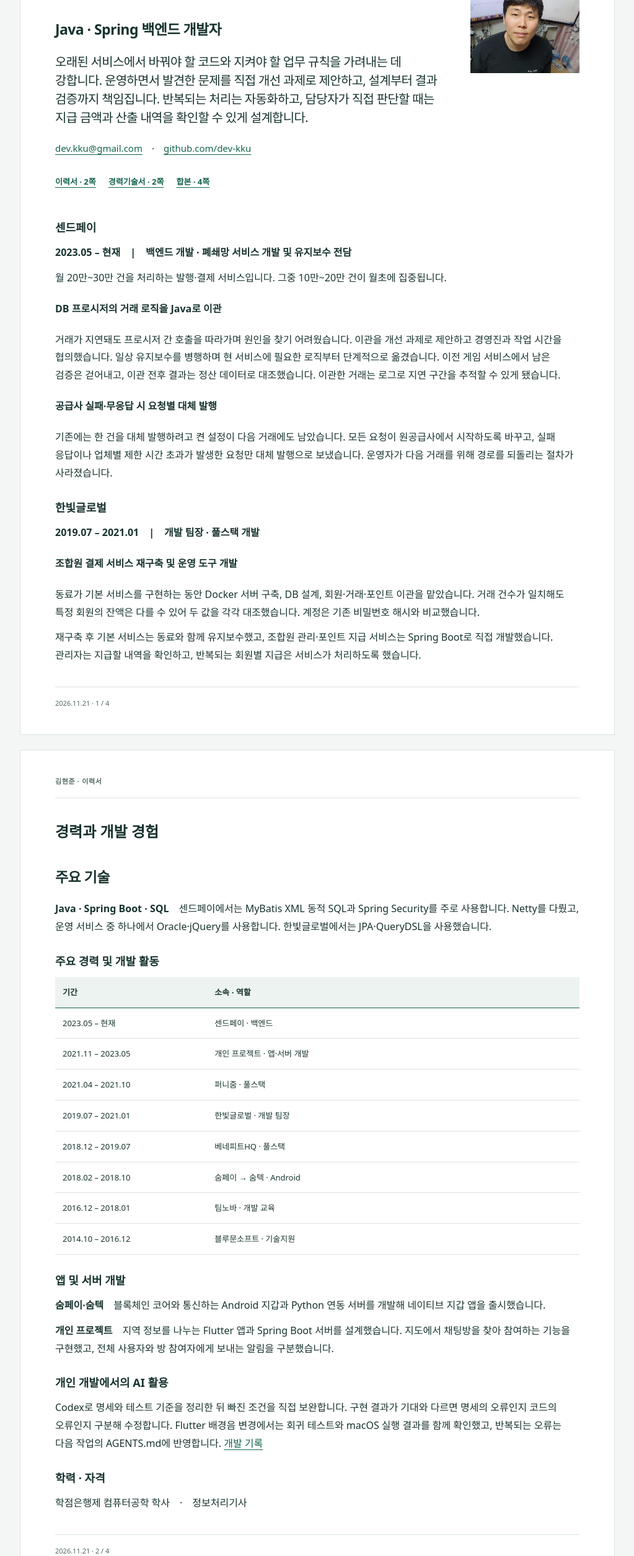
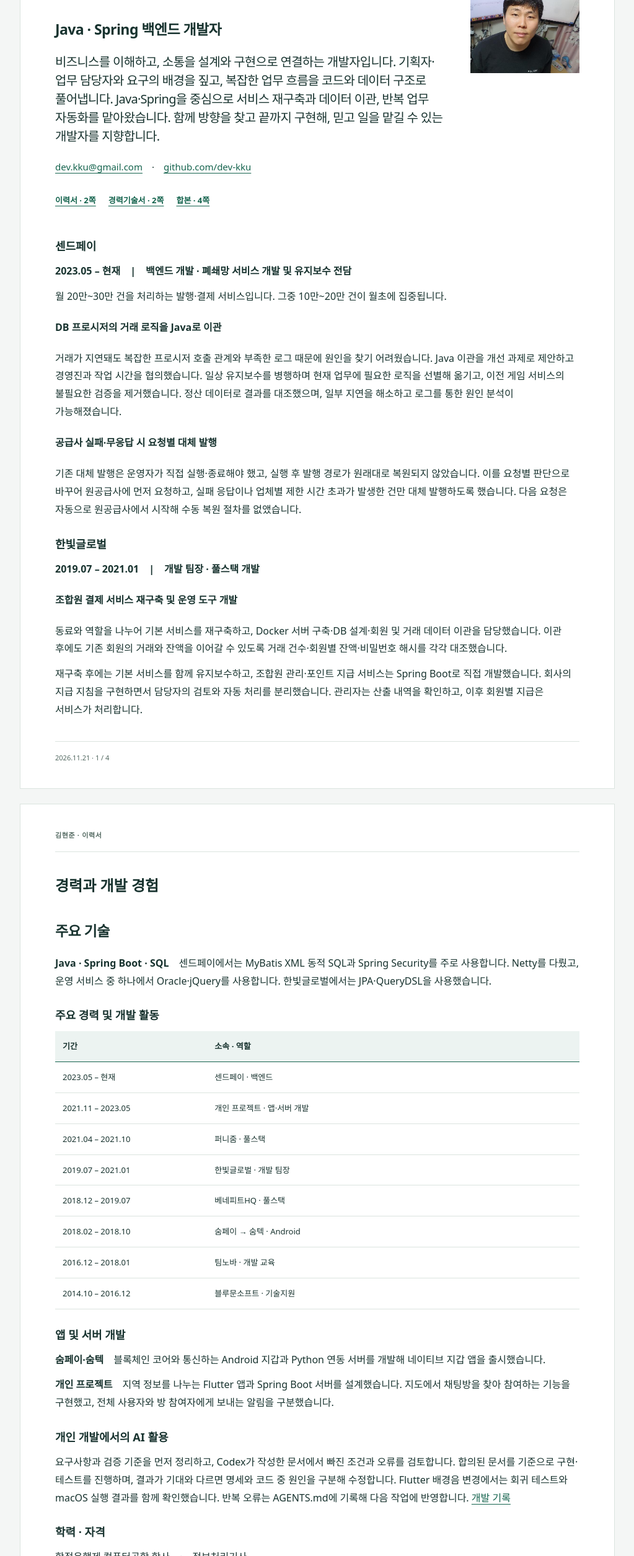
Before and after one commit to dev-kku/dev-kku, a plain HTML site: page index.html in a window 1280 px wide. Shown: the part 289-2800 px from the top of the page at 62% size, without its empty margins (128-1151 px from the left). Drawn offline with Linux system fonts and the light colour scheme; a web font is replaced by a local one.

Commit message:
docs: connect business communication with project outcomes

```diff
--- a/index.html
+++ b/index.html
@@ -80,7 +80,7 @@
   .hero>div>p:first-of-type { font-size:18px; }
   .downloads { gap:8px 16px; }
 }
-</style><a class="skip-link" href="#page-1">본문으로 이동</a><nav aria-label="이력서 탐색"><a class="nav-name" href="#page-1">김현준 <span>Java / Spring</span></a><a href="#page-2">경력</a><a href="#page-3">프로젝트</a><a href="#ai-workflow">AI 활용</a><a class="download" href="resume.pdf">PDF 내려받기 ↗</a></nav><main><section class="sheet" id="page-1"><header class="running">김현준 · 이력서</header><div class="body"><div class="hero"><div><h1>김현준</h1><h2>Java · Spring 백엔드 개발자</h2><p>오래된 서비스에서 바꿔야 할 코드와 지켜야 할 업무 규칙을 가려내는 데 강합니다. 운영하면서 발견한 문제를 직접 개선 과제로 제안하고, 설계부터 결과 검증까지 책임집니다. 반복되는 처리는 자동화하고, 담당자가 직접 판단할 때는 지급 금액과 산출 내역을 확인할 수 있게 설계합니다.</p><p><a href="mailto:dev.kku@gmail.com">dev.kku@gmail.com</a>　·　<a href="https://github.com/dev-kku">github.com/dev-kku</a></p><p class="downloads"><a href="resume-short.pdf">이력서 · 2쪽</a><a href="career.pdf">경력기술서 · 2쪽</a><a href="resume.pdf">합본 · 4쪽</a></p></div><img alt="김현준 프로필 사진" height="176" src="assets/profile.jpg" width="176"/></div>
+</style><a class="skip-link" href="#page-1">본문으로 이동</a><nav aria-label="이력서 탐색"><a class="nav-name" href="#page-1">김현준 <span>Java / Spring</span></a><a href="#page-2">경력</a><a href="#page-3">프로젝트</a><a href="#ai-workflow">AI 활용</a><a class="download" href="resume.pdf">PDF 내려받기 ↗</a></nav><main><section class="sheet" id="page-1"><header class="running">김현준 · 이력서</header><div class="body"><div class="hero"><div><h1>김현준</h1><h2>Java · Spring 백엔드 개발자</h2><p>비즈니스를 이해하고, 소통을 설계와 구현으로 연결하는 개발자입니다. 기획자·업무 담당자와 요구의 배경을 짚고, 복잡한 업무 흐름을 코드와 데이터 구조로 풀어냅니다. Java·Spring을 중심으로 서비스 재구축과 데이터 이관, 반복 업무 자동화를 맡아왔습니다. 함께 방향을 찾고 끝까지 구현해, 믿고 일을 맡길 수 있는 개발자를 지향합니다.</p><p><a href="mailto:dev.kku@gmail.com">dev.kku@gmail.com</a>　·　<a href="https://github.com/dev-kku">github.com/dev-kku</a></p><p class="downloads"><a href="resume-short.pdf">이력서 · 2쪽</a><a href="career.pdf">경력기술서 · 2쪽</a><a href="resume.pdf">합본 · 4쪽</a></p></div><img alt="김현준 프로필 사진" height="176" src="assets/profile.jpg" width="176"/></div>
 
 
 
@@ -88,14 +88,14 @@
 <p><strong>2023.05 – 현재　|　백엔드 개발 · 폐쇄망 서비스 개발 및 유지보수 전담</strong></p>
 <p>월 20만~30만 건을 처리하는 발행·결제 서비스입니다. 그중 10만~20만 건이 월초에 집중됩니다.</p>
 <h4>DB 프로시저의 거래 로직을 Java로 이관</h4>
-<p>거래가 지연돼도 프로시저 간 호출을 따라가며 원인을 찾기 어려웠습니다. 이관을 개선 과제로 제안하고 경영진과 작업 시간을 협의했습니다. 일상 유지보수를 병행하며 현 서비스에 필요한 로직부터 단계적으로 옮겼습니다. 이전 게임 서비스에서 남은 검증은 걷어내고, 이관 전후 결과는 정산 데이터로 대조했습니다. 이관한 거래는 로그로 지연 구간을 추적할 수 있게 됐습니다.</p>
+<p>거래가 지연돼도 복잡한 프로시저 호출 관계와 부족한 로그 때문에 원인을 찾기 어려웠습니다. Java 이관을 개선 과제로 제안하고 경영진과 작업 시간을 협의했습니다. 일상 유지보수를 병행하며 현재 업무에 필요한 로직을 선별해 옮기고, 이전 게임 서비스의 불필요한 검증을 제거했습니다. 정산 데이터로 결과를 대조했으며, 일부 지연을 해소하고 로그를 통한 원인 분석이 가능해졌습니다.</p>
 <h4>공급사 실패·무응답 시 요청별 대체 발행</h4>
-<p>기존에는 한 건을 대체 발행하려고 켠 설정이 다음 거래에도 남았습니다. 모든 요청이 원공급사에서 시작하도록 바꾸고, 실패 응답이나 업체별 제한 시간 초과가 발생한 요청만 대체 발행으로 보냈습니다. 운영자가 다음 거래를 위해 경로를 되돌리는 절차가 사라졌습니다.</p>
+<p>기존 대체 발행은 운영자가 직접 실행·종료해야 했고, 실행 후 발행 경로가 원래대로 복원되지 않았습니다. 이를 요청별 판단으로 바꾸어 원공급사에 먼저 요청하고, 실패 응답이나 업체별 제한 시간 초과가 발생한 건만 대체 발행하도록 했습니다. 다음 요청은 자동으로 원공급사에서 시작해 수동 복원 절차를 없앴습니다.</p>
 <h3>한빛글로벌</h3>
 <p><strong>2019.07 – 2021.01　|　개발 팀장 · 풀스택 개발</strong></p>
 <h4>조합원 결제 서비스 재구축 및 운영 도구 개발</h4>
-<p>동료가 기본 서비스를 구현하는 동안 Docker 서버 구축, DB 설계, 회원·거래·포인트 이관을 맡았습니다. 거래 건수가 일치해도 특정 회원의 잔액은 다를 수 있어 두 값을 각각 대조했습니다. 계정은 기존 비밀번호 해시와 비교했습니다.</p>
-<p>재구축 후 기본 서비스는 동료와 함께 유지보수했고, 조합원 관리·포인트 지급 서비스는 Spring Boot로 직접 개발했습니다. 관리자는 지급할 내역을 확인하고, 반복되는 회원별 지급은 서비스가 처리하도록 했습니다.</p></div><footer>2026.11.21 · 1 / 4</footer></section><section class="sheet" id="page-2"><header class="running">김현준 · 이력서</header><div class="body"><h1>경력과 개발 경험</h1>
+<p>동료와 역할을 나누어 기본 서비스를 재구축하고, Docker 서버 구축·DB 설계·회원 및 거래 데이터 이관을 담당했습니다. 이관 후에도 기존 회원의 거래와 잔액을 이어갈 수 있도록 거래 건수·회원별 잔액·비밀번호 해시를 각각 대조했습니다.</p>
+<p>재구축 후에는 기본 서비스를 함께 유지보수하고, 조합원 관리·포인트 지급 서비스는 Spring Boot로 직접 개발했습니다. 회사의 지급 지침을 구현하면서 담당자의 검토와 자동 처리를 분리했습니다. 관리자는 산출 내역을 확인하고, 이후 회원별 지급은 서비스가 처리합니다.</p></div><footer>2026.11.21 · 1 / 4</footer></section><section class="sheet" id="page-2"><header class="running">김현준 · 이력서</header><div class="body"><h1>경력과 개발 경험</h1>
 <h2>주요 기술</h2>
 <p><strong>Java · Spring Boot · SQL</strong>　센드페이에서는 MyBatis XML 동적 SQL과 Spring Security를 주로 사용합니다. Netty를 다뤘고, 운영 서비스 중 하나에서 Oracle·jQuery를 사용합니다. 한빛글로벌에서는 JPA·QueryDSL을 사용했습니다.</p>
 <h3>주요 경력 및 개발 활동</h3>
@@ -145,7 +145,7 @@
 <p><strong>숨페이·숨텍</strong>　블록체인 코어와 통신하는 Android 지갑과 Python 연동 서버를 개발해 네이티브 지갑 앱을 출시했습니다.</p>
 <p><strong>개인 프로젝트</strong>　지역 정보를 나누는 Flutter 앱과 Spring Boot 서버를 설계했습니다. 지도에서 채팅방을 찾아 참여하는 기능을 구현했고, 전체 사용자와 방 참여자에게 보내는 알림을 구분했습니다.</p>
 <h3 id="ai-workflow">개인 개발에서의 AI 활용</h3>
-<p>Codex로 명세와 테스트 기준을 정리한 뒤 빠진 조건을 직접 보완합니다. 구현 결과가 기대와 다르면 명세의 오류인지 코드의 오류인지 구분해 수정합니다. Flutter 배경음 변경에서는 회귀 테스트와 macOS 실행 결과를 함께 확인했고, 반복되는 오류는 다음 작업의 AGENTS.md에 반영합니다. <a href="https://github.com/dev-kku/dev-kku/tree/main/development-notes">개발 기록</a></p>
+<p>요구사항과 검증 기준을 먼저 정리하고, Codex가 작성한 문서에서 빠진 조건과 오류를 검토합니다. 합의된 문서를 기준으로 구현·테스트를 진행하며, 결과가 기대와 다르면 명세와 코드 중 원인을 구분해 수정합니다. Flutter 배경음 변경에서는 회귀 테스트와 macOS 실행 결과를 함께 확인했습니다. 반복 오류는 AGENTS.md에 기록해 다음 작업에 반영합니다. <a href="https://github.com/dev-kku/dev-kku/tree/main/development-notes">개발 기록</a></p>
 <h3>학력 · 자격</h3>
 <p>학점은행제 컴퓨터공학 학사　·　정보처리기사</p></div><footer>2026.11.21 · 2 / 4</footer></section><section class="sheet" id="page-3"><header class="running">김현준 · 경력기술서</header><div class="body"><h1>센드페이</h1>
 <h2>거래 처리와 외부 공급사 연동</h2>
@@ -153,7 +153,7 @@
 <p>현재 MyBatis XML로 동적 SQL을 작성하며, Spring Security를 주력으로 사용합니다.</p>
 <h3>거래 처리의 Java 이관 범위</h3>
 <p>게임 포인트 시스템에서 출발한 코드에 현재 거래와 무관한 이용자 검증이 남아 있었습니다. 프로시저 호출을 그대로 옮기면 불필요한 작업과 복잡한 의존 관계까지 새 코드에 남게 됩니다. 기존 유지보수 일정 안에서 경영진과 이관 시간을 협의하고, 현재 거래에 필요한 로직을 선별해 옮겼습니다.</p>
-<p>이관 과정에서 따로 다룬 것은 정상 거래의 금액과 실패한 거래의 저장 범위입니다.</p>
+<p>업무 결과를 유지하면서 장애를 분석할 수 있도록, 정산 결과와 오류 시 데이터 처리 범위를 함께 검증했습니다.</p>
 <table>
 <thead>
 <tr>
@@ -177,7 +177,7 @@
 </tbody>
 </table>
 <h3>원공급사 무응답과 대체 발행</h3>
-<p>운영자가 수동으로 바꾸던 것은 서비스의 발행 경로였지만, 실제로 대체 발행이 필요한 단위는 실패한 요청 한 건이었습니다. 판단 단위를 요청으로 좁히고, 업체별 응답 제한 시간을 설정할 수 있게 했습니다.</p>
+<p>기존에는 운영자가 대체 발행을 직접 켜고 꺼야 했습니다. 이를 요청별 실패 처리로 바꾸어 다음 거래에 설정이 남는 문제를 해결하고, 공급사마다 응답 제한 시간을 설정할 수 있게 했습니다.</p>
 <ul>
 <li><strong>원공급사의 명시적 실패</strong>　실패 응답을 받으면 미리 확보한 핀으로 대체 발행합니다.</li>
 <li><strong>제한 시간까지 무응답</strong>　해당 요청을 타임아웃으로 처리해 대체 경로로 보내고, 대체 발행 자체의 실패 여부도 확인합니다.</li>
@@ -212,5 +212,8 @@
 </tbody>
 </table>
 <p><strong>후속 관리자 서비스</strong>　조합원은 제휴 웹사이트에서 결제하고 보유 수량에 따라 포인트를 받았습니다. 회사 지침에 따라 계산한 내역을 담당자가 검토할 수 있도록 표시하고, 이후 회원별 지급은 자동으로 처리하는 Spring Boot 서비스를 구축했습니다.</p>
+<h3>퍼니줌 → 키즈마켓　쇼핑몰 개발과 업종 전환</h3>
+<p>외주 쇼핑몰 소스를 인수한 뒤, 운영·정산 담당자와 실제 업무에 필요한 기능을 정리해 관리자 페이지를 개발했습니다. 상품 등록은 선택 항목이 많아 내용을 정리·통합하고 공통 카테고리로 재구성했습니다. 정산 데이터는 담당자와 추출 조건을 맞추어 제공했습니다. 기존 소스를 이어받는 데서 그치지 않고, 담당자의 업무 흐름에 맞게 기능과 입력 구조를 다듬었습니다.</p>
+<p><strong>후속 전환 · 키즈마켓</strong>　이후 퍼니줌에서 사용한 쇼핑몰 기반을 이어서 유아동복 판매 서비스로 전환했습니다. 기존 기반은 유지하면서 액세서리 중심 카테고리를 의류에 맞게 재구성하고 서비스 항목을 수정했습니다.</p>
 <h3>개인 개발　지도 기반 지역 채팅</h3>
 <p>지도에 채팅방과 광고 지역을 표시하고, 방을 만들거나 참여해 대화를 나눌 수 있는 앱을 구현했습니다. 전체 알림과 방별 알림을 구분해야 했고, 소켓에서 받은 이벤트를 단계별로 처리할 수 있도록 Netty의 파이프라인을 선택했습니다. 회원 정보는 MySQL, 대화 내역은 MongoDB, 캐시는 Redis에 저장했습니다.</p></div><footer>2026.11.21 · 4 / 4</footer></section></main></html>
```
Also changed, not shown: 5 other files.
